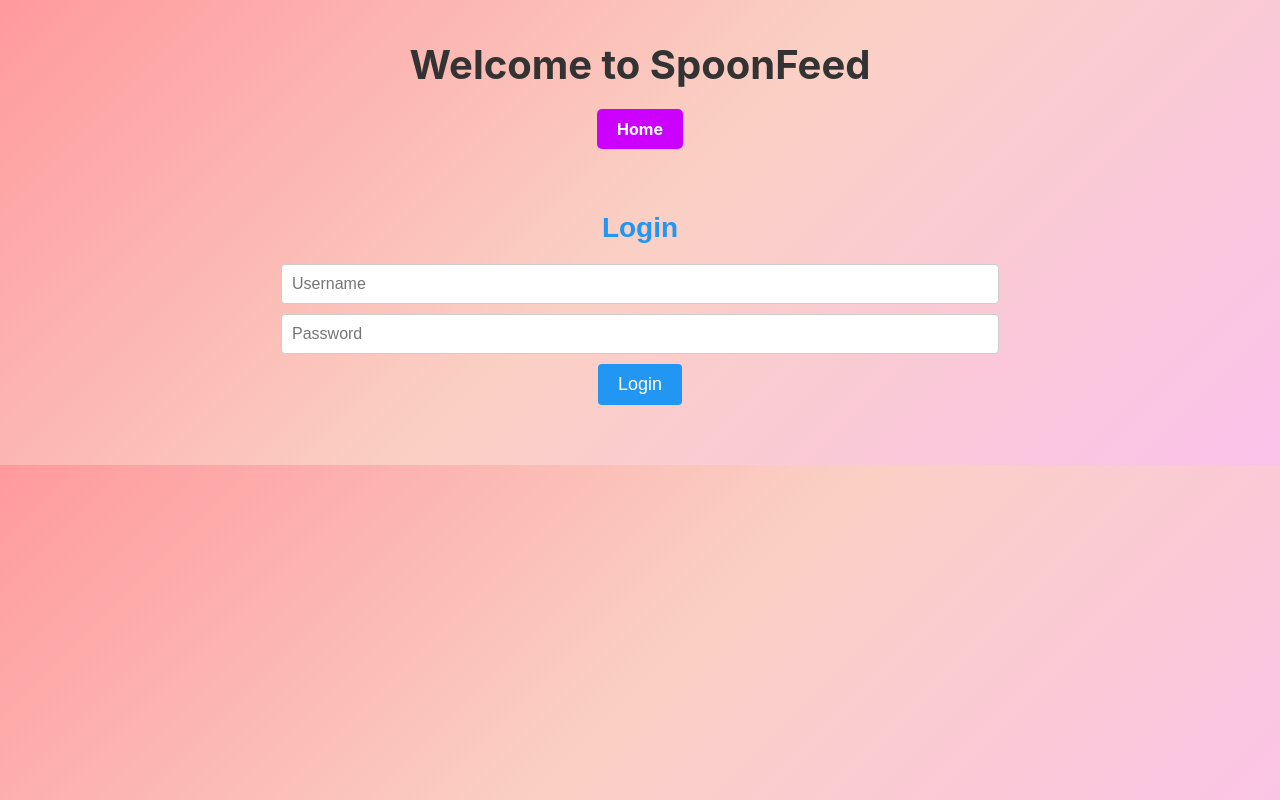
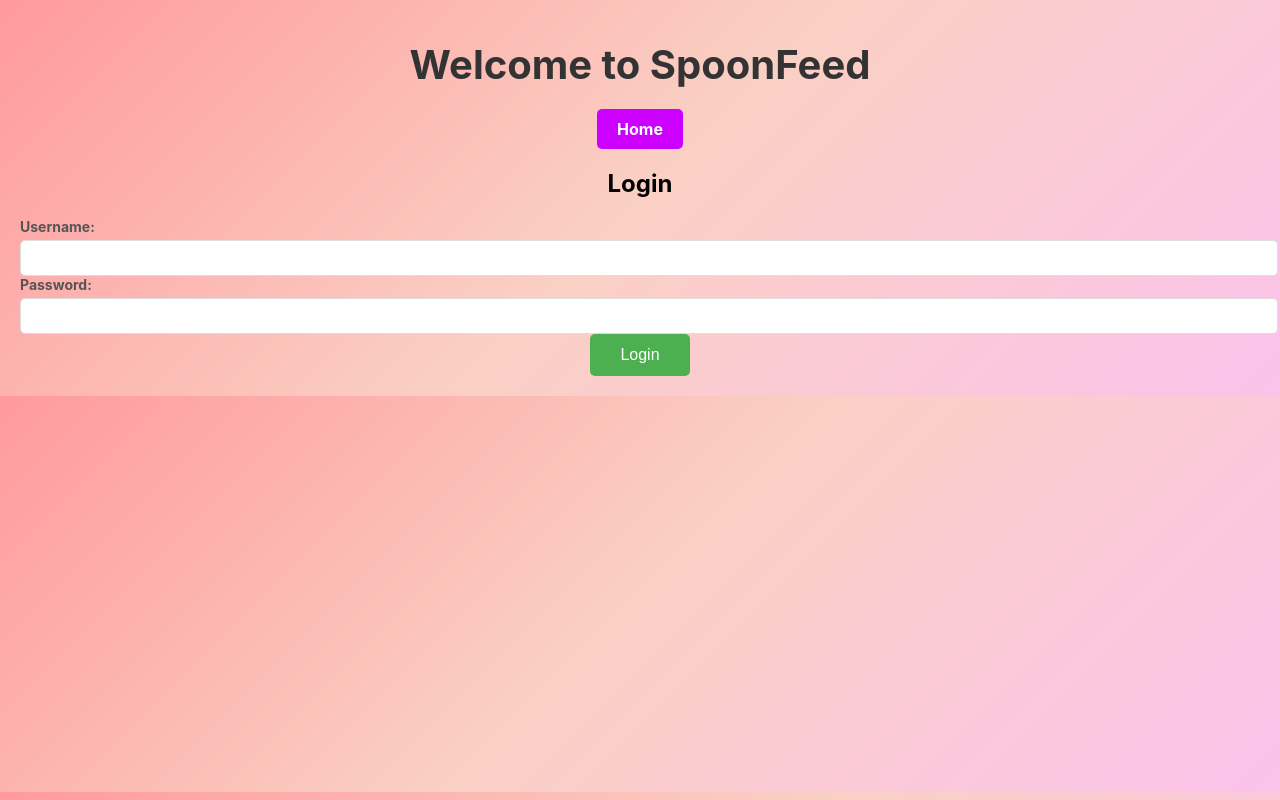
Before and after one commit to rmgiasson/SpoonFeed, a React (Create React App) app in the folder client/: page /login in a window 1280 px wide. Built offline with nearby package versions, Linux system fonts and the light colour scheme.

Commit message:
Update Login.js

```diff
--- a/client/src/Login.js
+++ b/client/src/Login.js
@@ -1,85 +1,61 @@
 import React, { useState } from 'react';
 import axios from 'axios';
+import { useNavigate } from 'react-router-dom';
 
 function Login() {
   const [username, setUsername] = useState('');
   const [password, setPassword] = useState('');
   const [error, setError] = useState('');
+  const navigate = useNavigate(); // Hook for navigation
 
   const handleLogin = async (e) => {
     e.preventDefault();
-    setError('');
+    setError(''); // Clear any previous errors
 
     try {
-      const response = await axios.post('/api/login', { username, password });
+      // Send login credentials to the backend
+      const response = await axios.post(
+        '/api/login',
+        { username, password },
+        { withCredentials: true } // Ensure cookies are sent and received
+      );
 
-      if (response.data.token) {
-        localStorage.setItem('token', response.data.token);
-        alert('Login successful');
-      } else {
-        setError('Login failed. Please try again.');
+      if (response.status === 200) {
+        alert('Login successful!');
+        navigate('/'); // Redirect to the home page or another route
       }
     } catch (err) {
-      console.error("Login error:", err);
-      setError("Invalid username or password.");
+      console.error('Login error:', err.response?.data || err.message);
+      setError(err.response?.data?.message || 'Login failed. Please try again.');
     }
   };
 
   return (
-    <div style={{ padding: '40px', textAlign: 'center', fontFamily: 'Arial, sans-serif' }}>
-      <h2 style={{ fontSize: '28px', marginBottom: '20px', color: '#2196F3' }}>Login</h2>
-      {error && (
-        <p style={{ color: 'red', fontSize: '16px', marginBottom: '10px' }}>
-          {error}
-        </p>
-      )}
+    <div className="login">
+      <h2>Login</h2>
+      {error && <p className="error">{error}</p>}
       <form onSubmit={handleLogin}>
+        <div className="form-group">
+          <label htmlFor="username">Username:</label>
           <input
             type="text"
-          placeholder="Username"
+            id="username"
             value={username}
             onChange={(e) => setUsername(e.target.value)}
             required
-          style={{
-            display: 'block',
-            margin: '10px auto',
-            padding: '10px',
-            fontSize: '16px',
-            width: '60%',
-            border: '1px solid #ccc',
-            borderRadius: '4px',
-          }}
           />
+        </div>
+        <div className="form-group">
+          <label htmlFor="password">Password:</label>
           <input
             type="password"
-          placeholder="Password"
+            id="password"
             value={password}
             onChange={(e) => setPassword(e.target.value)}
             required
-          style={{
-            display: 'block',
-            margin: '10px auto',
-            padding: '10px',
-            fontSize: '16px',
-            width: '60%',
-            border: '1px solid #ccc',
-            borderRadius: '4px',
-          }}
           />
-        <button
-          type="submit"
-          style={{
-            padding: '10px 20px',
-            backgroundColor: '#2196F3',
-            color: '#fff',
-            fontSize: '18px',
-            border: 'none',
-            borderRadius: '4px',
-            cursor: 'pointer',
-          }}
-        >
-          Login
-        </button>
+        </div>
+        <button type="submit">Login</button>
       </form>
     </div>
   );
```
Lines whose indentation alone changed are shown as unchanged.
